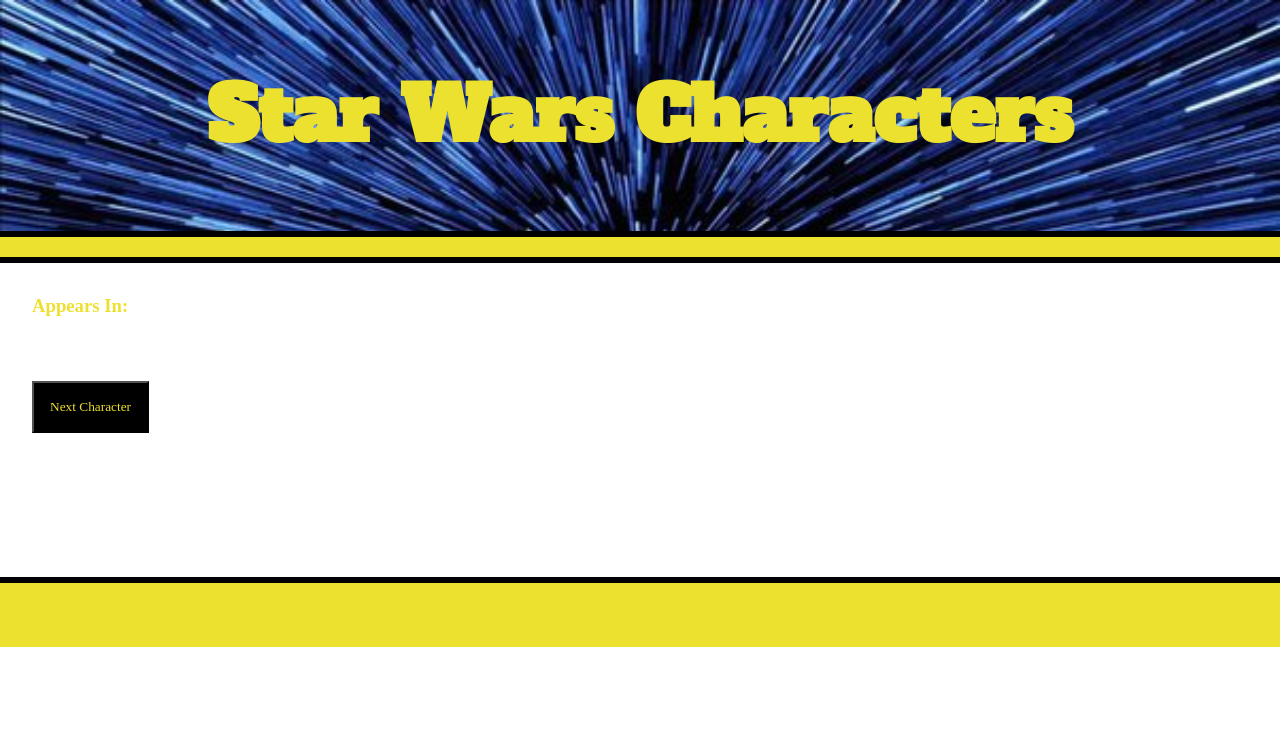
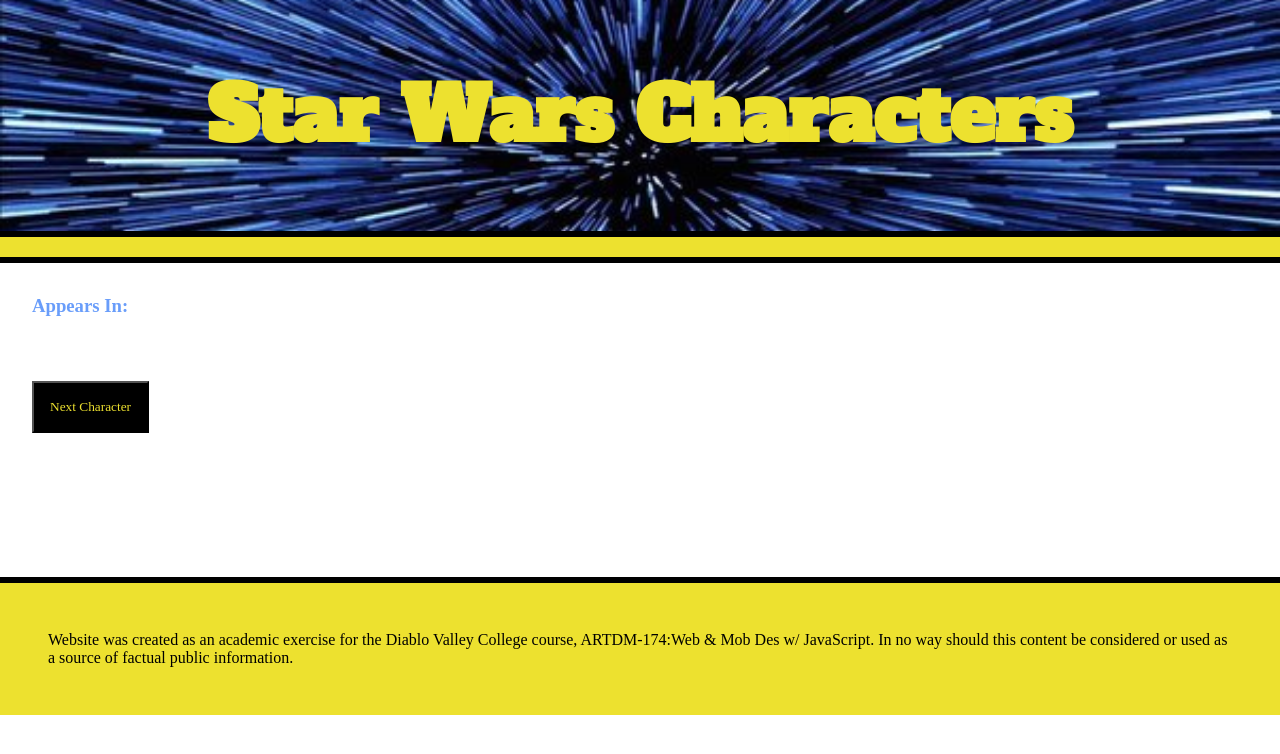
Before and after one commit to WillV56/project4, a plain HTML site: page index.html in a window 1280 px wide. Drawn offline with Linux system fonts and the light colour scheme; no server answers; a web font is replaced by a local one.

Commit message:
finished1

```diff
--- a/c/main.css
+++ b/c/main.css
@@ -20,6 +20,7 @@
     background-repeat: no-repeat;
     padding: 4rem;
     background-size: cover;
+    background-position: center;
 }
 
 .spacer {
@@ -41,7 +42,7 @@
 h3 {
     font-family: 'Bruno Ace', serif;
     margin: 2rem;
-    color: #EDE12F;
+    color: #699DFA;
 }
 p {
     margin: 2rem;
@@ -61,7 +62,7 @@
 }
 
 .foot {
-    padding: 2rem;
+    padding: 1rem;
     background-color: #EDE12F;
 }
 
--- a/index.html
+++ b/index.html
@@ -35,7 +35,12 @@
 
     <footer>
         <div class="spacer2"></div>
-        <div class="foot"></div>
+
+        <div class="foot">
+            <p>
+                Website was created as an academic exercise for the Diablo Valley College course, ARTDM-174:Web & Mob Des w/ JavaScript. In no way should this content be considered or used as a source of factual public information.
+            </p>
+        </div>
     </footer>
 
 </body>
```
